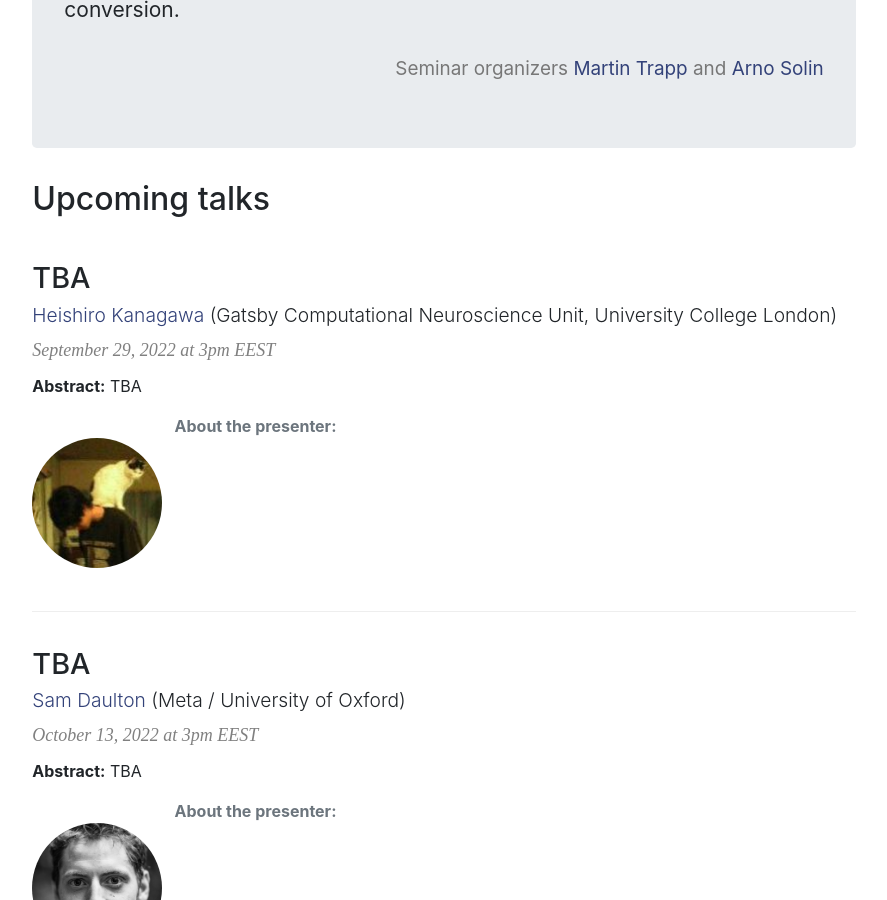
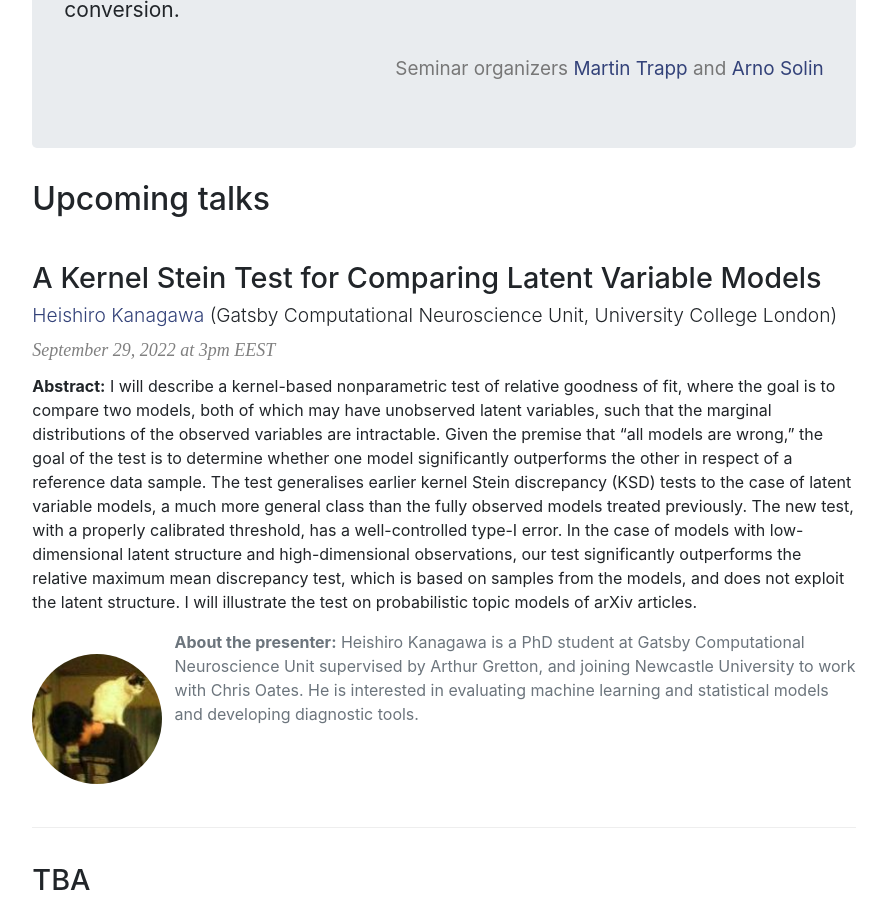
Before and after one commit to AaltoML/apml, a Jekyll site: the page built from index.html, in a window 1280 px wide and 900 px high, scrolled down 915 px. Shown: the whole window, without its empty margins (196-1083 px from the left). Built offline with Jekyll 4.4.1, drawn with Linux system fonts in a browser that asks for light colours.

Commit message:
updated Heishiro's talk details

```diff
--- a/_data/talks.yml
+++ b/_data/talks.yml
@@ -152,12 +152,12 @@
   photo: "Juan-Maronas"
 
 - date: September 29, 2022 at 3pm EEST
-  title: "TBA"
+  title: "A Kernel Stein Test for Comparing Latent Variable Models"
   presenter: "Heishiro Kanagawa"
   url: https://noukoudashisoup.github.io
   affiliation: "Gatsby Computational Neuroscience Unit, University College London"
-  abstract: "TBA"
-  biography: ""
+  abstract: "I will describe a kernel-based nonparametric test of relative goodness of fit, where the goal is to compare two models, both of which may have unobserved latent variables, such that the marginal distributions of the observed variables are intractable. Given the premise that “all models are wrong,” the goal of the test is to determine whether one model significantly outperforms the other in respect of a reference data sample. The test generalises earlier kernel Stein discrepancy (KSD) tests to the case of latent variable models, a much more general class than the fully observed models treated previously. The new test, with a properly calibrated threshold, has a well-controlled type-I error. In the case of models with low-dimensional latent structure and high-dimensional observations, our test significantly outperforms the relative maximum mean discrepancy test, which is based on samples from the models, and does not exploit the latent structure. I will illustrate the test on probabilistic topic models of arXiv articles."
+  biography: "Heishiro Kanagawa is a PhD student at Gatsby Computational Neuroscience Unit supervised by Arthur Gretton, and joining Newcastle University to work with Chris Oates. He is interested in evaluating machine learning and statistical models and developing diagnostic tools."
   photo: heishiro_kanagawa
 
 - date: October 13, 2022 at 3pm EEST
```
